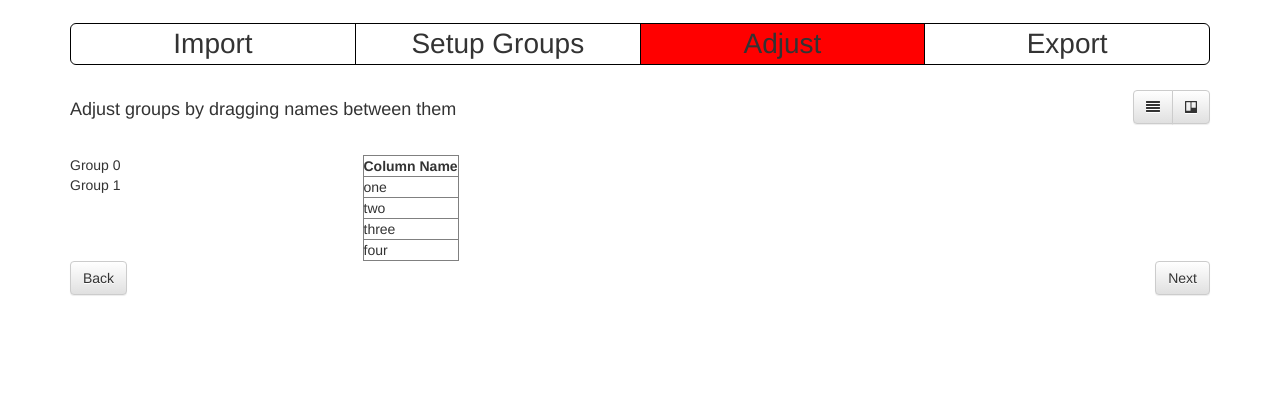
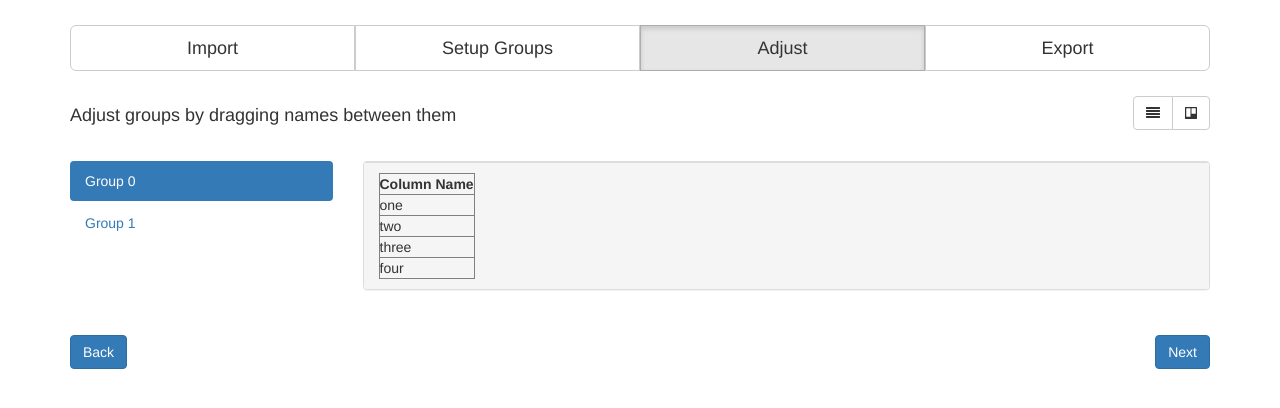
Before and after one commit to bradkaiser/keptt, a plain HTML site: page index.html in a window 1280 px wide. Drawn offline with nearby package versions, Linux system fonts and the light colour scheme; some packages are replaced by stand-ins of ours; a script that the page names is missing.

Commit message:
changed nav to bootstrap. more changes to adjust

```diff
--- a/css/main.css
+++ b/css/main.css
@@ -1,3 +1,17 @@
+.top-nav {
+    margin-top: 25px;
+    margin-bottom: 25px;
+}
+
+.margin-above-below {
+    margin-top: 25px;
+    margin-bottom: 25px;
+}
+
+.bottom-nav {
+    margin-top: 25px;
+}
+
 .steps {
     /*margin: auto;*/
     /*width: 80%;*/
@@ -24,9 +38,7 @@
 
 .team-list .active { color: white; }
 
-.tab-data {
-    margin-top:25px;
-}
+.tab-data {}
 
 [ng-drag]{
     -moz-user-select: -moz-none;
--- a/index.html
+++ b/index.html
@@ -4,7 +4,6 @@
         <meta charset=utf-8>
         <title>Group Students</title>
         <link rel="stylesheet" href="css/bootstrap.css">
-        <link rel="stylesheet" href="css/bootstrap-theme.css">
         <link rel="stylesheet" href="//maxcdn.bootstrapcdn.com/font-awesome/4.3.0/css/font-awesome.min.css">
         <link rel="stylesheet" href="css/main.css">
         <script type="text/javascript" src="//cdnjs.cloudflare.com/ajax/libs/lodash.js/3.5.0/lodash.min.js"></script>
@@ -20,11 +19,24 @@
     </head>
     <body ng-controller="MainCtrl">
         <div class="container">
-            <div class="steps">
-                <div class="step" ng-class="{active: selected.tab == 1}" ng-click="selected.tab = 1">Import</div>
-                <div class="step" ng-class="{active: selected.tab == 2}" ng-click="selected.tab = 2">Setup Groups</div>
-                <div class="step" ng-class="{active: selected.tab == 3}" ng-click="selected.tab = 3">Adjust</div>
-                <div class="step" ng-class="{active: selected.tab == 4}" ng-click="selected.tab = 4">Export</div>
+            <!--<div class="steps">-->
+                <!--<div class="step" ng-class="{active: selected.tab == 1}" ng-click="selected.tab = 1">Import</div>-->
+                <!--<div class="step" ng-class="{active: selected.tab == 2}" ng-click="selected.tab = 2">Setup Groups</div>-->
+                <!--<div class="step" ng-class="{active: selected.tab == 3}" ng-click="selected.tab = 3">Adjust</div>-->
+                <!--<div class="step" ng-class="{active: selected.tab == 4}" ng-click="selected.tab = 4">Export</div>-->
+            <!--</div>-->
+            <div class="row top-nav">
+                <div class="col-md-12">
+                    <div class="btn-group btn-group-lg btn-group-justified">
+                        <a href="#" class="btn btn-default" ng-class="{active: selected.tab == 1}" ng-click="selected.tab = 1">Import</a>
+                        <a href="#" class="btn btn-default" ng-class="{active: selected.tab == 2}" ng-click="selected.tab = 2">Setup Groups</a>
+                        <a href="#" class="btn btn-default" ng-class="{active: selected.tab == 3}" ng-click="selected.tab = 3">Adjust</a>
+                        <a href="#" class="btn btn-default" ng-class="{active: selected.tab == 4}" ng-click="selected.tab = 4">Export</a>
+                    </div>
+                </div>
+                <!--<div class="col-md-2 pull-right">-->
+                    <!--<a href="#" class="btn btn-lg btn-primary btn-block" ng-class="{active: selected.tab == 4}" ng-click="selected.tab = 4">Export</a>-->
+                <!--</div>-->
             </div>
             <div class="tab-data" ng-controller="ImportCtrl" ng-show="selected.tab == 1">
                 <ng-include src="'pages/import.html'"></ng-include>
--- a/pages/adjust.html
+++ b/pages/adjust.html
@@ -13,14 +13,18 @@
         </div>
     </div>
 </div>
-<div class="row">
+<div class="row margin-above-below">
     <!--list layout-->
-    <div class="tab-data" ng-show="layout == 0">
+    <div ng-show="layout == 0">
         <div class="col-md-3" >
-            <div ng-drop="true" ng-repeat="(gIndex, group) in groups" ng-drop-success="onDropComplete($data, $event, gIndex)"
-                 ng-class="{active: selectedGroup = gIndex}" ng-click="test(gIndex)">Group {{gIndex}}</div>
+            <ul class="nav nav-pills nav-stacked">
+                <li role="presentation" ng-drop="true" ng-repeat="(gIndex, group) in groups"  ng-drop-success="onDropComplete($data, $event, gIndex)"
+                    ng-class="{active: selectedGroup == gIndex}" ng-click="test(gIndex)"><a href="#">Group {{gIndex}}</a></li>
+            </ul>
         </div>
         <div class="col-md-9">
+            <div class="panel panel-default">
+                <div class="panel-footer">
                     <table border="1">
                         <th>Column Name</th>
                         <tr ng-repeat="(iIndex, item) in groups[selectedGroup]" ng-drag="true" ng-drag-data="selectedGroup+':'+iIndex">
@@ -29,9 +33,11 @@
                     </table>
                 </div>
             </div>
+        </div>
+    </div>
 
     <!--visual layout-->
-    <div class="tab-data" ng-show="layout == 1">
+    <div ng-show="layout == 1">
         <div class="col-md-12">
             <table ng-drop="true" ng-repeat="(gIndex, group) in groups" ng-drop-success="onDropComplete($data, $event, gIndex)" border="1">
                 <th>Column Name</th>
@@ -44,7 +50,7 @@
 </div>
 <div class="row">
     <div class="col-md-12">
-        <button type="button" class="btn btn-default" ng-click="back()">Back</button>
-        <button type="button" class="btn btn-default pull-right" ng-click="next()">Next</button>
+        <button type="button" class="btn btn-primary" ng-click="back()">Back</button>
+        <button type="button" class="btn btn-primary pull-right" ng-click="next()">Next</button>
     </div>
 </div>
--- a/pages/export.html
+++ b/pages/export.html
@@ -3,7 +3,7 @@
         content
     </div>
 </div>
-<div class="row">
+<div class="row bottom-nav">
     <div class="col-md-12">
         <button type="button" class="btn btn-default" ng-click="back()">Back</button>
     </div>
--- a/pages/import.html
+++ b/pages/import.html
@@ -17,7 +17,7 @@
         </table>
     </div>
 </div>
-<div class="row">
+<div class="row bottom-nav">
     <div class="col-md-12">
         <button type="button" class="btn btn-default pull-right" ng-click="next()">Next</button>
     </div>
--- a/pages/setup.html
+++ b/pages/setup.html
@@ -28,7 +28,7 @@
         </form>
     </div>
 </div>
-<div class="row">
+<div class="row bottom-nav">
     <div class="col-md-12">
         <button type="button" class="btn btn-default" ng-click="back()">Back</button>
         <button type="button" class="btn btn-default pull-right" ng-click="next()">Next</button>
```
Also changed, not shown: 1 other file. Lines whose indentation alone changed are shown as unchanged.
